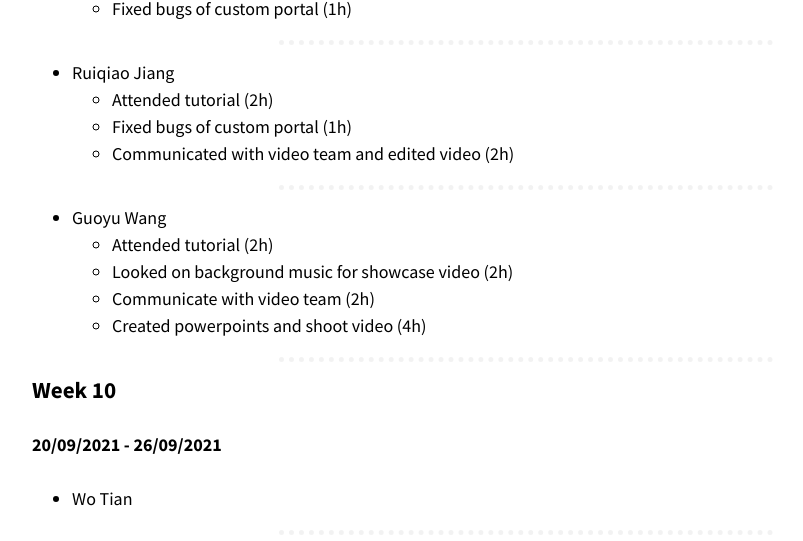
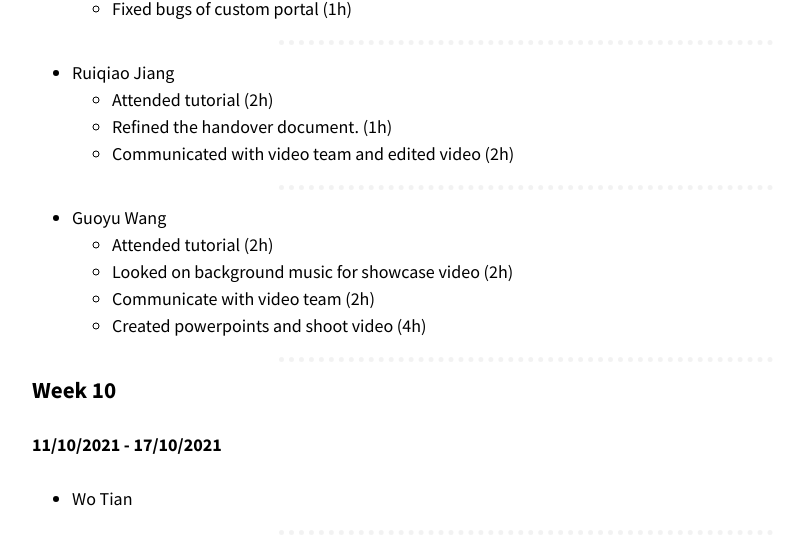
Before and after one commit to optofab/optofab.github.io, a Jekyll site: the page built from work_records.md, in a window 1280 px wide and 900 px high, scrolled down 18313 px. Shown: the part 145-686 px from the top of the window, without its empty margins (114-917 px from the left). Built offline with Jekyll 4.4.1, drawn with Linux system fonts in a browser that asks for light colours; nearby versions of some CDN libraries; emoji names are drawn with the system emoji font; some of the changed text lies outside the part shown.

Commit message:
Update work_records.md

```diff
--- a/work_records.md
+++ b/work_records.md
@@ -703,7 +703,7 @@ _[Don't forget to add hours for each of the work you've done. This line will be
 
 ### Week 9
 
-**20/09/2021 - 26/09/2021**
+**04/10/2021 - 11/10/2021**
 
 - Wo Tian
   - Attend the shadow team meeting and our team meeting( 0.75h + 0.5h)
@@ -763,7 +763,7 @@ _[Don't forget to add hours for each of the work you've done. This line will be
 
 - Ruiqiao Jiang
   - Attended tutorial (2h)
-  - Fixed bugs of custom portal (1h)
+  - Refined the handover document. (1h)
   - Communicated with video team and edited video (2h)
 
 <hr class="hr-dotted">
@@ -778,7 +778,7 @@ _[Don't forget to add hours for each of the work you've done. This line will be
 
 ### Week 10
 
-**20/09/2021 - 26/09/2021**
+**11/10/2021 - 17/10/2021**
 
 - Wo Tian
 
```
